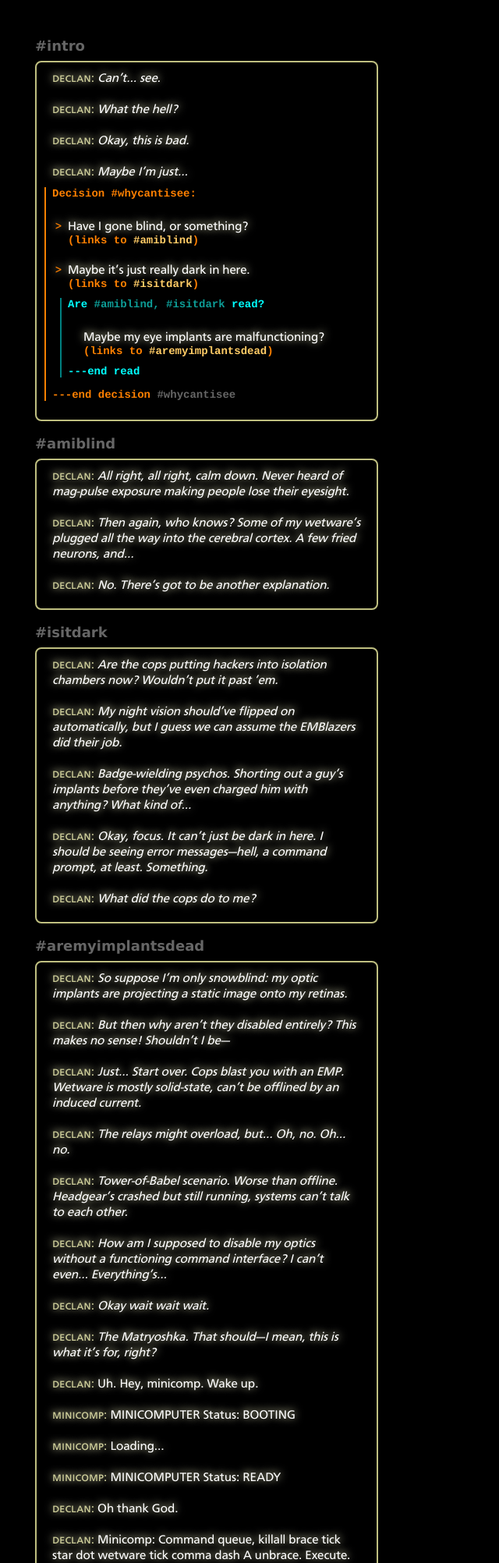
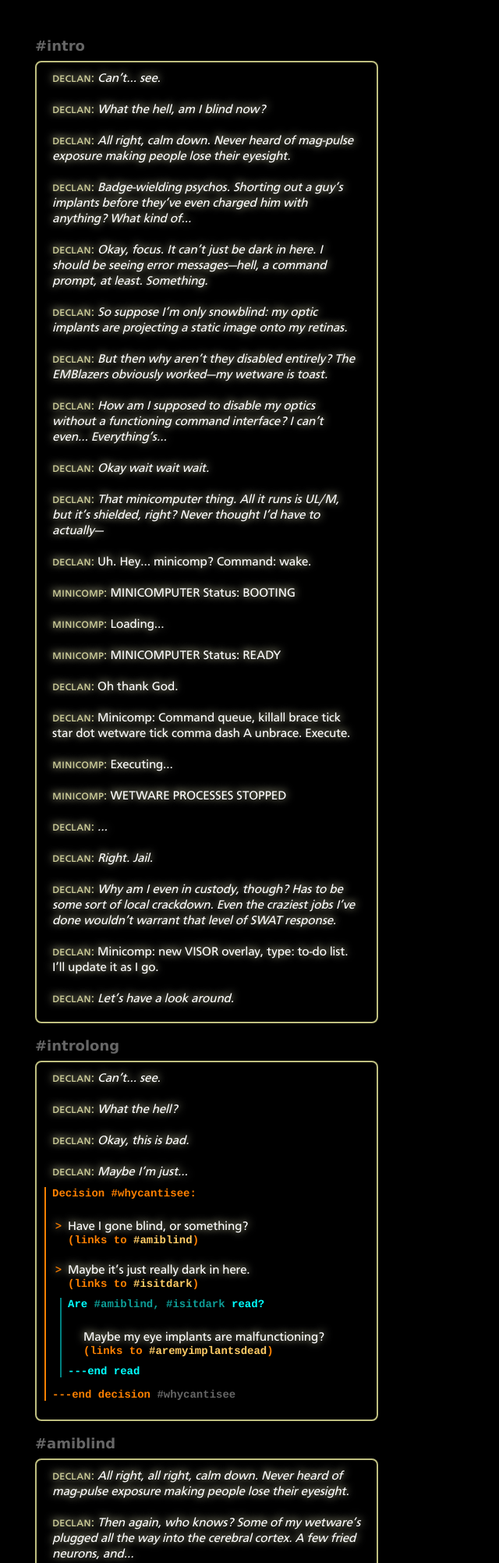
Before and after one commit to heatloss/Ring-of-Glass, a PHP site: page /editor-readonly.php in a window 1280 px wide. Shown: the top 2004 px of the page at 78% size, without its empty margins (0-640 px from the left). Run offline with PHP 8.4, Linux system fonts and the light colour scheme.

Commit message:
Shortened the intro conversation.

```diff
--- a/inc/convoRepo.php
+++ b/inc/convoRepo.php
@@ -1,5 +1,30 @@
 <div id="convoRepo">
 	<ol class="root intro" data-ident="intro">
+		<li class="thinking" data-speaker="declan" data-pose="dark">Can&#8217;t&#8230; see.</li>
+		<li class="thinking" data-speaker="declan">What the hell, am I blind now?</li>
+		<li class="thinking" data-speaker="declan">All right, calm down. Never heard of mag-pulse exposure making people lose their eyesight.</li>
+		<li class="thinking" data-speaker="declan">Badge-wielding psychos. Shorting out a guy&#8217;s implants before they&#8217;ve even charged him with anything? What kind of&#8230;</li>
+		<li class="thinking" data-speaker="declan">Okay, focus. It can&#8217;t just be dark in here. I should be seeing error messages&#8212;hell, a command prompt, at least. Something.</li>
+		<li class="thinking" data-speaker="declan">So suppose I&#8217;m only snowblind: my optic implants are projecting a static image onto my retinas.</li>
+		<li class="thinking" data-speaker="declan">But then why aren&#8217;t they disabled entirely? The EMBlazers obviously worked—my wetware is toast.</li>
+		<li class="thinking" data-speaker="declan">How am I supposed to disable my optics without a functioning command interface? I can&#8217;t even&#8230; Everything&#8217;s&#8230;</li>
+		<li class="thinking" data-speaker="declan">Okay wait wait wait.</li>
+		<li class="thinking" data-speaker="declan">That minicomputer thing. All it runs is UL/M, but it&#8217;s shielded, right? Never thought I&#8217;d have to actually—</li>
+		<li data-speaker="declan">Uh. Hey… minicomp? Command: wake.</li>
+		<li data-speaker="minicomp">MINICOMPUTER Status: BOOTING</li>
+		<li data-speaker="minicomp">Loading&#8230;</li>
+		<li data-speaker="minicomp">MINICOMPUTER Status: READY</li>
+		<li data-event="showhud" data-speaker="declan">Oh thank God.</li>
+		<li data-speaker="declan">Minicomp: Command queue, killall brace tick star dot wetware tick comma dash A unbrace. Execute.</li>
+		<li data-speaker="minicomp">Executing&#8230;</li>
+		<li data-event="showjail" data-speaker="minicomp">WETWARE PROCESSES STOPPED</li>
+		<li class="thinking" data-speaker="declan" data-pose="surprised">&#8230;</li>
+		<li class="thinking" data-speaker="declan" data-pose="unsure">Right. Jail.</li>
+		<li class="thinking" data-speaker="declan" data-pose="analyzing">Why am I even in custody, though? Has to be some sort of local crackdown. Even the craziest jobs I&#8217;ve done wouldn&#8217;t warrant that level of SWAT response.</li>
+		<li data-speaker="declan" data-pose="wondering" data-event="showtodos">Minicomp: new VISOR overlay, type: to-do list. I&#8217;ll update it as I go.</li>
+		<li class="thinking exit" data-speaker="declan" data-pose="default">Let&#8217;s have a look around.</li>
+	</ol>
+	<ol class="root introlong" data-ident="introlong">
 		<li class="thinking" data-speaker="declan" data-pose="dark">Can&#8217;t&#8230; see.</li>
 		<li class="thinking" data-speaker="declan">What the hell?</li>
 		<li class="thinking" data-speaker="declan">Okay, this is bad.</li>
@@ -42,6 +67,7 @@
 		<li data-speaker="minicomp">Loading&#8230;</li>
 		<li data-speaker="minicomp">MINICOMPUTER Status: READY</li>
 		<li data-event="showhud" data-speaker="declan">Oh thank God.</li>
+
 <!--
 		<li data-speaker="declan">All right. Now we&#8217;re getting somewhere. Let&#8217;s see if you can broadcast general commands.</li>
  -->
@@ -52,7 +78,7 @@
 		<li class="thinking" data-speaker="declan" data-pose="unsure">Right. Jail.</li>
 		<li class="thinking" data-speaker="declan" data-pose="analyzing">Why am I even in custody, though? Has to be some sort of local crackdown. Even the craziest jobs I&#8217;ve done wouldn&#8217;t warrant that level of SWAT response.</li>
 		<li class="thinking" data-speaker="declan" data-pose="default">Better have a look around, I guess.</li>
-		<li class="exit" data-speaker="declan" data-pose="wondering" data-event="showtodos">Minicomp: new VISOR overlay, type: to-do list. I'll update it as I go.</li>
+		<li class="exit" data-speaker="declan" data-pose="wondering" data-event="showtodos">Minicomp: new VISOR overlay, type: to-do list. I&#8217;ll update it as I go.</li>
 	</ol>
 	<ol class="root donttalktoguard" data-ident="donttalktoguard">
 		<li class="thinking" data-speaker="declan" data-pose="unsure">That guy looks mean. Better not bother him without a good reason.</li>
@@ -67,6 +93,7 @@
 			<li data-speaker="frank" data-pose="shouting">Shut up and sit still. You&#8217;ll get your call when I&#8217;m done here.</li>
 			<li data-requnread="lookatcomputer,lookatphone" data-reqtype="or">
 			<ol>
+
 <!--
 				<li class="thinking" data-speaker="declan" data-pose="pondering" data-listener="noone" data-event="offerhelpwithcomputer">Hold up. He's having trouble with his computer, and I want my phone call. So let's see what we can work out&#8230;</li>
 			</ol>
@@ -86,12 +113,12 @@
 		</ol>
 		</li>
 		<li data-reqread="lookatcomputer,lookatphone" data-reqtype="and">
-			<ol>
-				<li class="thinking" data-speaker="declan" data-pose="squint" data-event="offerhelpwithcomputer">All right. Let's see if I can get some time with that videophone. Time to turn on the charm&#8230;</li>
-			</ol>
-			<ol class="otherwise">
-				<li class="thinking exit" data-speaker="declan" data-pose="analyzing">This is getting me nowhere. There&#8217;s gotta be something in this room I can use to get on this guy&#8217;s good side.</li>
-			</ol>
+		<ol>
+			<li class="thinking" data-speaker="declan" data-pose="squint" data-event="offerhelpwithcomputer">All right. Let&#8217;s see if I can score some time with that videophone. Time to turn on the charm&#8230;</li>
+		</ol>
+		<ol class="otherwise">
+			<li class="thinking exit" data-speaker="declan" data-pose="analyzing">This is getting me nowhere. There&#8217;s gotta be something in this room I can use to get on this guy&#8217;s good side.</li>
+		</ol>
 		</li>
 		<li data-requnlocked="missionHelpGuard">
 		<ol>
@@ -100,7 +127,7 @@
 				<li data-ref="askaboutcomputer">Computer troubles?</li>
 				<li data-ref="iknowmyrights">You&#8217;re holding me here illegally.</li>
 				<li data-ref="demandalawyer">I demand to talk to a lawyer.</li>
-				<li data-reqread="askaboutcomputer,iknowmyrights,demandalawyer" data-reqtype="or">
+				<li data-reqread="askaboutcomputer" data-reqtype="and">
 				<ol>
 					<li data-ref="askabouthackers">Do you have some kind of grudge against hackers?</li>
 				</ol>
--- a/inc/poster.php
+++ b/inc/poster.php
@@ -5,7 +5,7 @@
 			Please note: This is a technical prototype of a game currently in development. All dialog, gameplay and artwork are subject to change.
 		</p>
 		<p>
-			The prototype should be fully functional in Chrome, Safari and Mobile Safari.
+			The prototype should be functional in Chrome, Safari and Mobile Safari. Click anywhere to begin.
 		</p>
 		<p>
 			Thank you, <a href="mailto:mike@heatlossgames.com">mike@heatlossgames.com</a>.
--- a/js/gamedata.js
+++ b/js/gamedata.js
@@ -179,10 +179,10 @@ gamedata.events = {
 // 		});
 		bindConvoQ("nexusentered","meetyournexus");
 		bindConvoQ("browserpagetitle-manuals","whichmanual");
+		setConvoQ("frank", "notalkingwithoutreport");
 	},
 	needmoreformanual : function () {
 		updateGoal("Gather more info about the systems in the precinct.");
-		setConvoQ("frank", "notalkingwithoutreport");
 	},
 	displayexitnexushelp : function () {
 		showHelp("dismissNexus");
```
Also changed, not shown: js/convo.json (+5 -3 lines).
